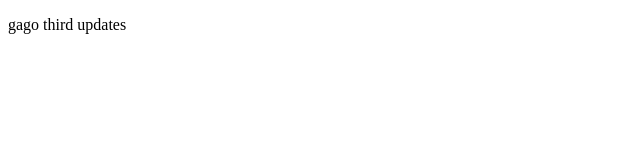
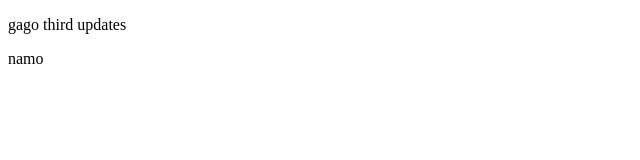
Before and after one commit to ciscooooooooooo/practice3-trylang, a plain HTML site: page index.html in a window 1280 px wide. Shown: the full height of the page, 0-640 px from the left. Drawn offline with Linux system fonts and the light colour scheme.

Commit message:
html new update

```diff
--- a/index.html
+++ b/index.html
@@ -8,6 +8,7 @@
 </head>
 <body>
     <P>gago third updates</P>
+    <a>namo</a>
 
 
 </body>
```
